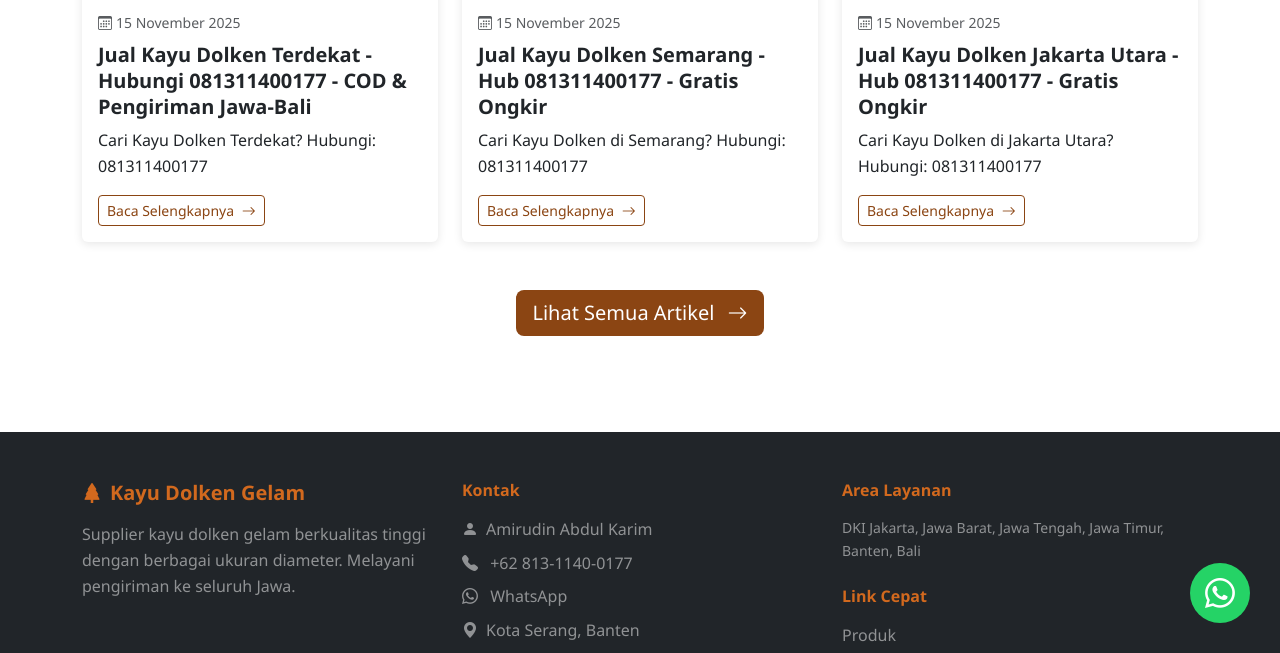
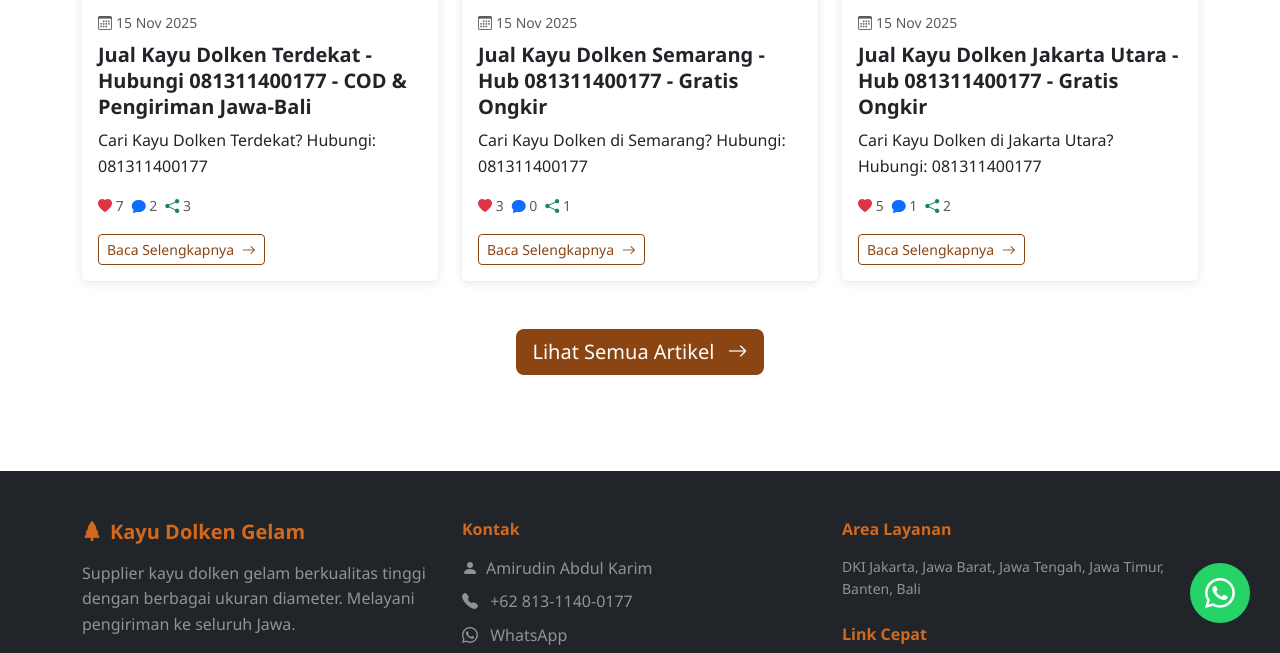
Before and after one commit to jualkayudolkengelam/jualkayudolkengelam.github.io, a Jekyll site: the page built from index.html, in a window 1280 px wide and 900 px high, scrolled down 4538 px, cut to the strip 247-900 px from the top of the window. Built offline with Jekyll 4.4.1, drawn with Linux system fonts in a browser that asks for light colours.

Commit message:
Update index.html

```diff
--- a/index.html
+++ b/index.html
@@ -444,13 +444,41 @@ keywords: jual kayu dolken terdekat, kayu dolken gelam, jual kayu dolken, dolken
           </div>
           {% endif %}
           <div class="card-body">
-            <p class="text-muted small mb-2">
-              <i class="bi bi-calendar3 me-1"></i>{{ post.date | date: "%d %B %Y" }}
-            </p>
+            <div class="mb-2">
+              <p class="text-muted small mb-0">
+                <i class="bi bi-calendar3 me-1"></i>{{ post.date | date: "%d %b %Y" }}
+              </p>
+              {% if post.last_modified_at %}
+              <p class="text-muted small mb-0" title="Terakhir diperbarui">
+                <i class="bi bi-pencil-square me-1"></i>{{ post.last_modified_at | date: "%d %b %Y" }}
+              </p>
+              {% endif %}
+            </div>
             <h5 class="card-title">
               <a href="{{ post.url | relative_url }}" class="text-decoration-none text-dark">{{ post.title }}</a>
             </h5>
             <p class="card-text">{{ post.excerpt | strip_html | truncate: 120 }}</p>
+
+            {% if post.like_count or post.comment_count or post.share_count %}
+            <div class="mb-3 d-flex align-items-center flex-wrap gap-2" style="font-size: 0.875rem;">
+              {% if post.like_count %}
+              <span class="text-muted">
+                <i class="bi bi-heart-fill text-danger"></i> {{ post.like_count }}
+              </span>
+              {% endif %}
+              {% if post.comment_count %}
+              <span class="text-muted">
+                <i class="bi bi-chat-fill text-primary"></i> {{ post.comment_count }}
+              </span>
+              {% endif %}
+              {% if post.share_count %}
+              <span class="text-muted">
+                <i class="bi bi-share-fill text-success"></i> {{ post.share_count }}
+              </span>
+              {% endif %}
+            </div>
+            {% endif %}
+
             <a href="{{ post.url | relative_url }}" class="btn btn-sm btn-outline-wood">
               Baca Selengkapnya <i class="bi bi-arrow-right ms-1"></i>
             </a>
```
